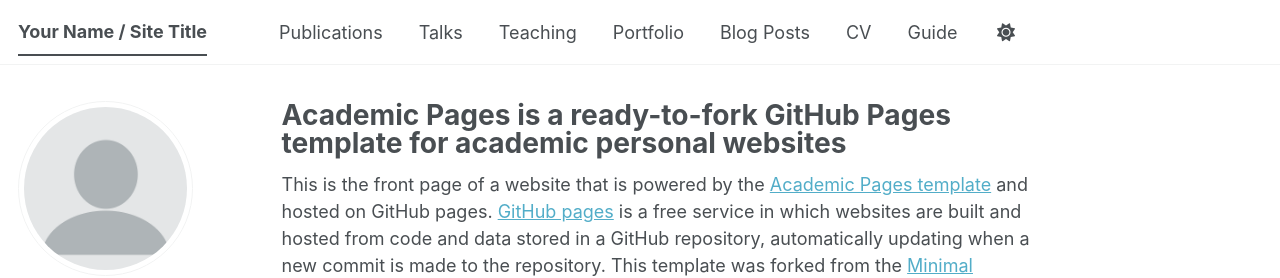
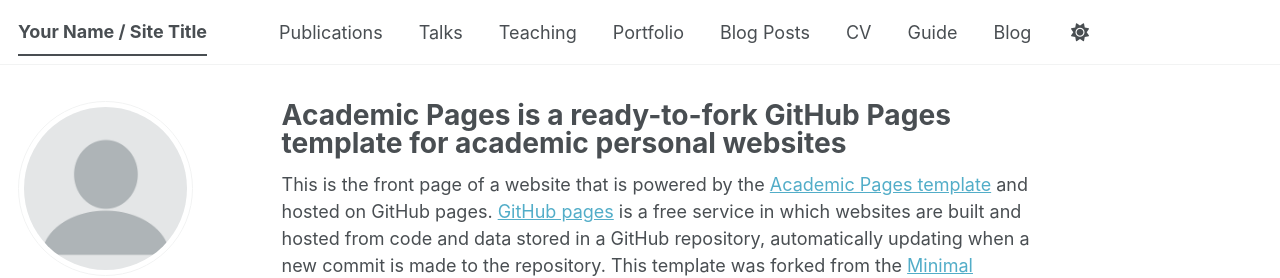
Before and after one commit to PsephurusGladius/academicpages, a Jekyll site: the page built from _pages/about.md, in a window 1280 px wide. Shown: the top 278 px of the page. Built offline with Jekyll 4.4.1, drawn with Linux system fonts in a browser that asks for light colours; some web fonts are replaced; a script bundle is joined from its source files by our own code; library files that are not in the unit come from our copies.

Commit message:
Set root domain config and add blog link

```diff
--- a/_config.yml
+++ b/_config.yml
@@ -13,7 +13,7 @@
 title_separator          : "-"
 name                     : &name "Your Name"
 description              : &description "Your Name's academic portfolio"   # Update this with a general description of your site, this is the default if not overridden by a page
-url                      : https://academicpages.github.io # The base hostname & protocol for your site e.g. "https://[your GitHub username].github.io",
+url                      : https://psephurusgladius.com # The base hostname & protocol for your site e.g. "https://[your GitHub username].github.io",
                                                            # or if you already have some other page hosted on Github then use "https://[your GitHub username].github.io/[Your Repo Name]"
 baseurl                  : "" # the subpath of your site, e.g. "/blog"
 repository               : "academicpages/academicpages.github.io"
--- a/_data/navigation.yml
+++ b/_data/navigation.yml
@@ -31,3 +31,5 @@
 
   - title: "Guide"
     url: /markdown/
+  - title: "Blog"
+    url: "https://blog.psephurusgladius.com/"
```
